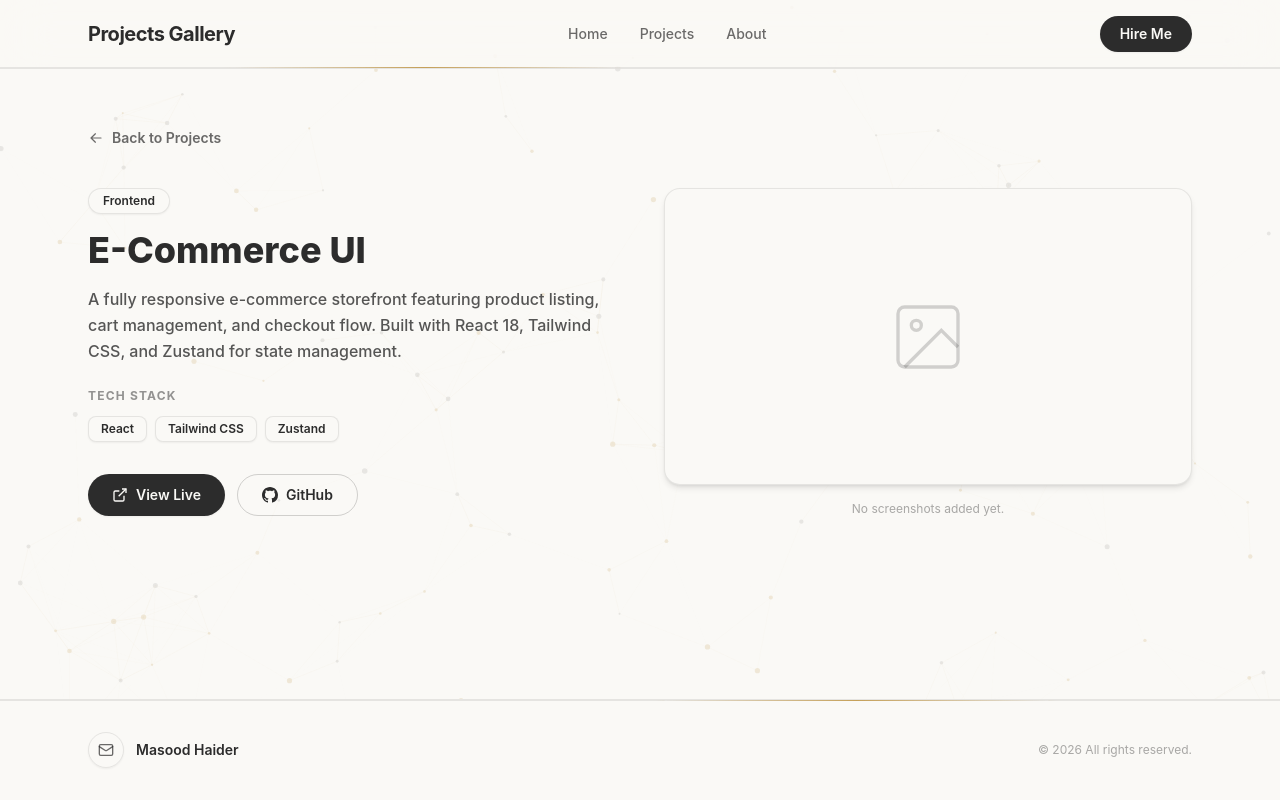
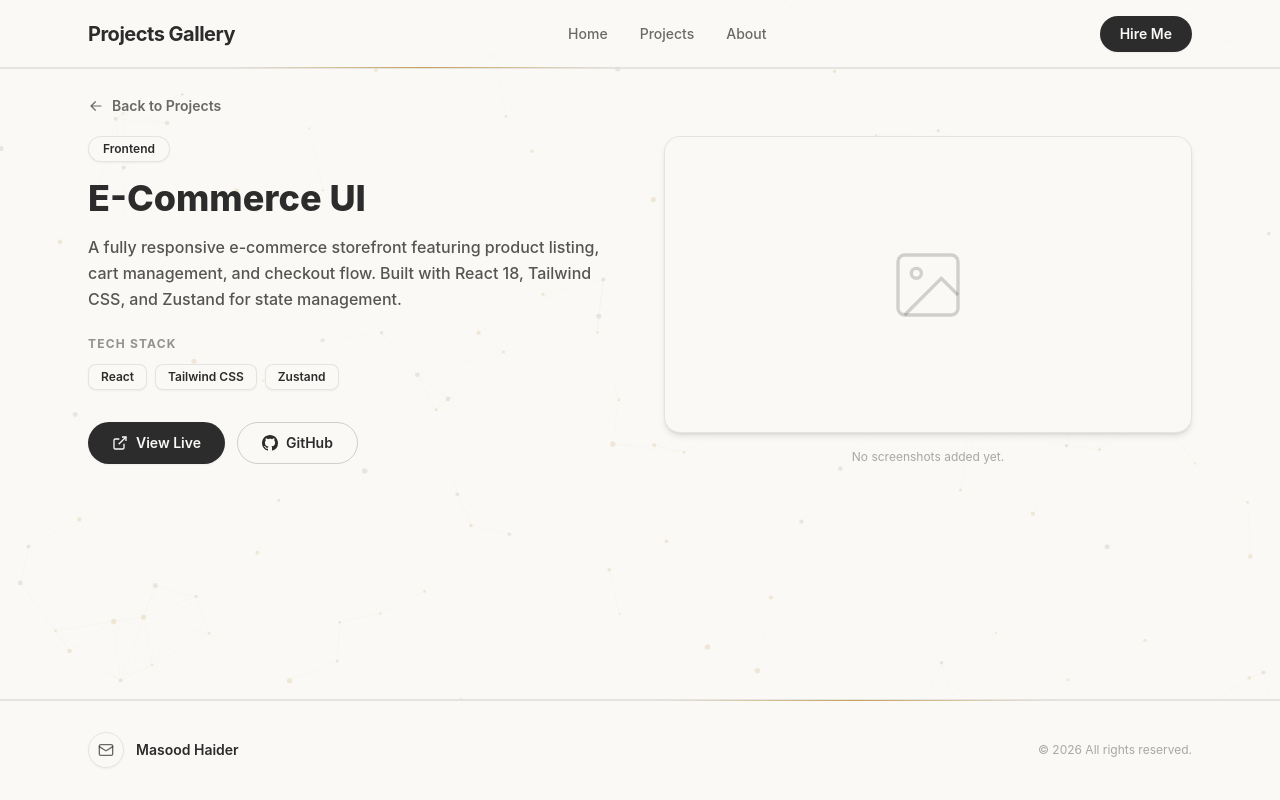
Before and after one commit to Masood-Haider/projects-gallery, a Next.js app: page /projects/1 in a window 1280 px wide. Built offline with nearby package versions, Linux system fonts and the light colour scheme.

Commit message:
Reduce top padding and back link margin on project detail page for balanced proportions

```diff
--- a/app/projects/[id]/ProjectDetailClient.tsx
+++ b/app/projects/[id]/ProjectDetailClient.tsx
@@ -37,11 +37,11 @@ export default function ProjectDetailClient({ project }: { project: Project }) {
     project.category === "frontend" ? "Frontend" : "Full Stack";
 
   return (
-    <div className="mx-auto max-w-6xl px-4 sm:px-6 pb-20 pt-28 sm:pt-32">
+    <div className="mx-auto max-w-6xl px-4 sm:px-6 pb-16 pt-20 sm:pt-24">
       {/* Back link */}
       <Link
         href="/projects"
-        className="inline-flex items-center gap-2 text-sm font-semibold text-charcoal/70 hover:text-gold transition-colors mb-10"
+        className="inline-flex items-center gap-2 text-sm font-semibold text-charcoal/70 hover:text-gold transition-colors mb-5"
       >
         <svg viewBox="0 0 20 20" fill="currentColor" className="h-4 w-4">
           <path
```
